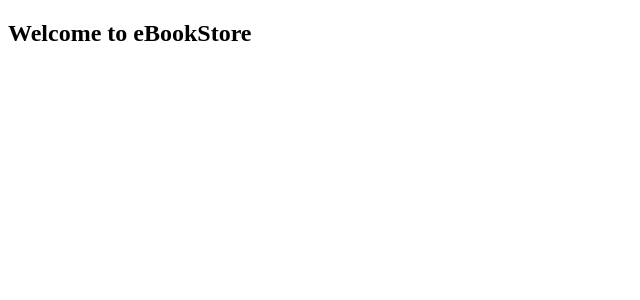
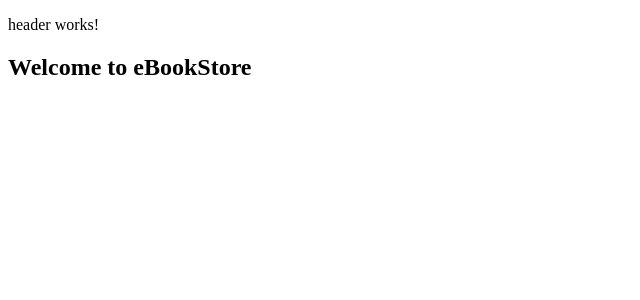
Before and after one commit to aditya-narla/eBookStore, an Angular app: page / in a window 1280 px wide. Shown: the top 300 px of the page, without its empty margins (0-640 px from the left). Built offline with nearby package versions, Linux system fonts and the light colour scheme.

Commit message:
Topic 1: Components - Created header component and learned component basics

```diff
--- a/src/app/app.component.html
+++ b/src/app/app.component.html
@@ -1 +1,2 @@
+<app-header></app-header>
 <h2>Welcome to {{ title }}</h2>
--- a/src/app/app.component.ts
+++ b/src/app/app.component.ts
@@ -1,9 +1,10 @@
 import { Component } from '@angular/core';
 import { RouterOutlet } from '@angular/router';
+import { HeaderComponent } from './components/header/header.component';
 
 @Component({
   selector: 'app-root',
-  imports: [RouterOutlet],
+  imports: [RouterOutlet, HeaderComponent],
   templateUrl: './app.component.html',
   styleUrl: './app.component.css'
 })
--- /dev/null
+++ b/src/app/components/header/header.component.html
@@ -0,0 +1 @@
+<p>header works!</p>
```
Also changed, not shown: src/app/components/header/header.component.ts (added, +11 -0 lines), src/app/components/header/header.component.css (added), 1 other file (tests, documents, lock files or other folders).
